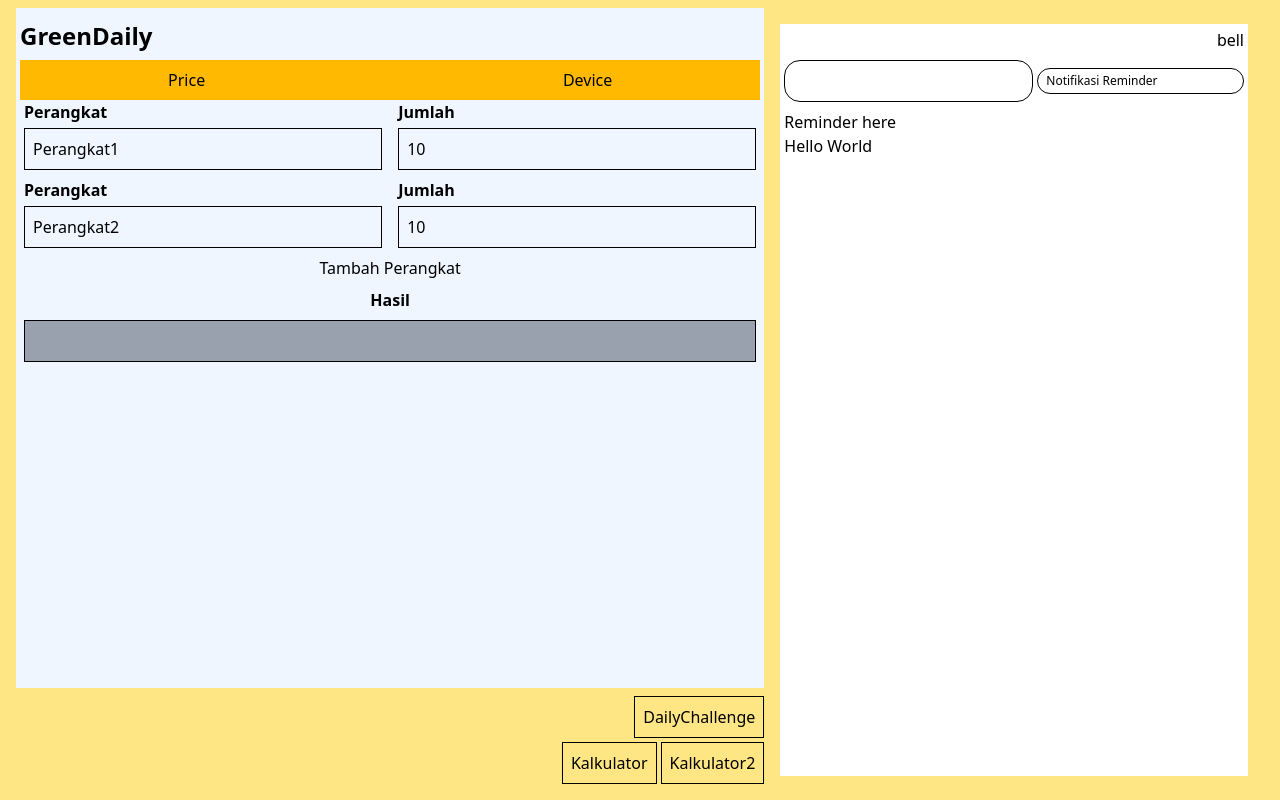
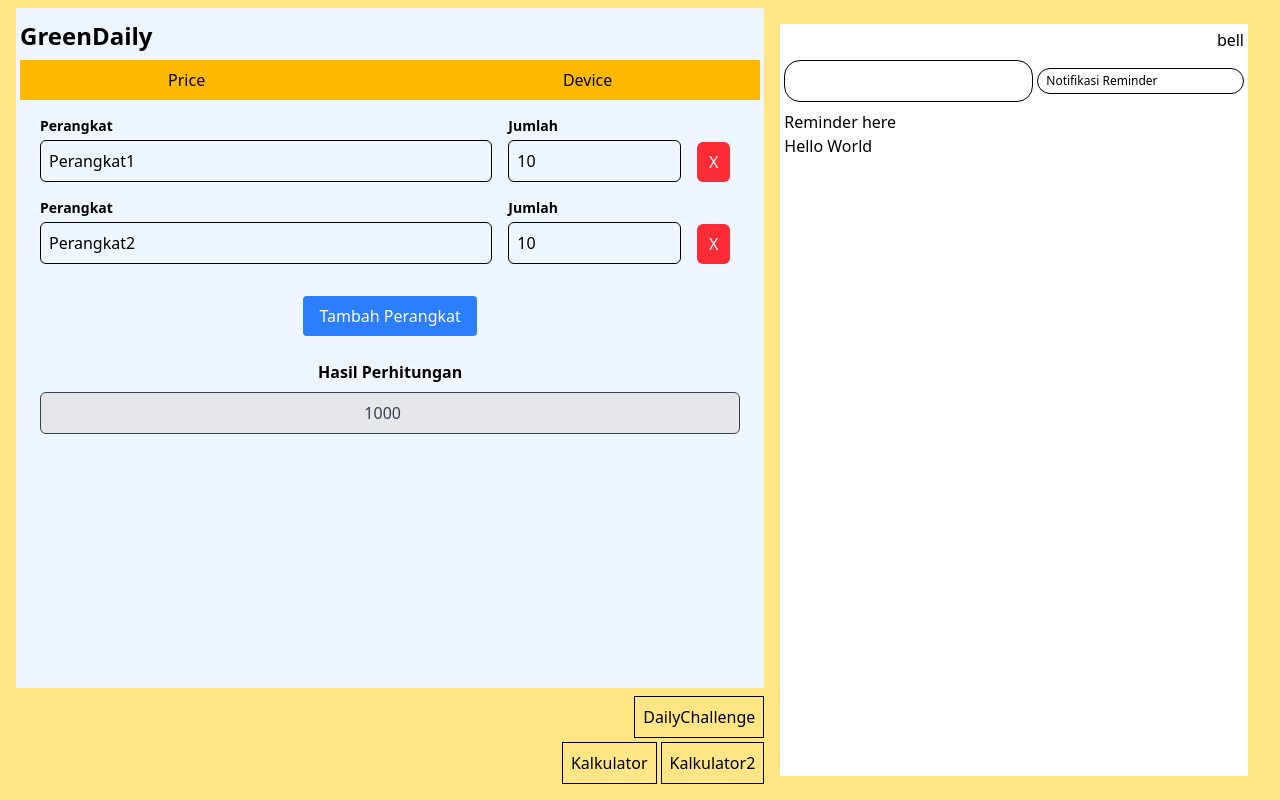
Before and after one commit to sihotang-yonathan1/GreenDaily, a React (Vite) app: page /calculator/byDevice in a window 1280 px wide. Built offline with nearby package versions, Linux system fonts and the light colour scheme.

Commit message:
feat: Fitur delete perangkat, scroll dan sampel tarrif

```diff
--- /dev/null
+++ b/src/app/energyCalculator/CalculatorDeviceRow.tsx
@@ -0,0 +1,76 @@
+import { useState } from "react";
+
+// Tipe ini bisa juga diimpor dari berkas tipe global jika Anda punya
+export type DeviceMapItemData = {
+  id: string;
+  name: string;
+  price: number; // Meskipun tidak digunakan di baris ini, ini bagian dari data perangkat
+  count: number;
+};
+
+// Definisikan tipe props untuk CalculatorDeviceRow
+type CalculatorDeviceRowProps = DeviceMapItemData & {
+  onDelete: (id: string) => void;
+  // Nantinya bisa ditambahkan: onUpdate: (id: string, updatedData: Partial<DeviceMapItemData>) => void;
+};
+
+export function CalculatorDeviceRow({
+  id,
+  name,
+  price, // price diterima sebagai prop tapi tidak digunakan untuk input di baris ini secara langsung
+  count,
+  onDelete
+}: CalculatorDeviceRowProps) {
+  // State lokal untuk input di baris ini
+  // Jika Anda ingin perubahan di sini langsung update ke parent (CalculatorByDevice),
+  // Anda perlu mengangkat state ini ke parent atau menggunakan prop onUpdate.
+  // Untuk sekarang, kita biarkan state ini lokal untuk input.
+  const [deviceName, setDeviceName] = useState<string>(name);
+  const [deviceCount, setDeviceCount] = useState<number>(count);
+
+  return (
+    <div className="flex flex-row w-full gap-x-4 px-1 items-center mb-2"> {/* Tambah margin-bottom */}
+      {/* Input Nama Perangkat */}
+      <div className="flex flex-col flex-grow gap-y-1"> {/* flex-grow agar mengambil sisa ruang */}
+        <label htmlFor={`deviceType-${id}`} className="font-semibold text-sm"> {/* Kecilkan font label */}
+          Perangkat
+        </label>
+        <input
+          type="text"
+          className="border py-2 px-2 rounded-md focus:ring-blue-500 focus:border-blue-500"
+          id={`deviceType-${id}`}
+          value={deviceName}
+          onChange={(event) => setDeviceName(event.target.value)}
+          placeholder="Nama Perangkat"
+        />
+      </div>
+
+      {/* Input Jumlah */}
+      <div className="flex flex-col w-1/4 gap-y-1"> {/* Atur lebar spesifik */}
+        <label htmlFor={`deviceNumber-${id}`} className="font-semibold text-sm">
+          Jumlah
+        </label>
+        <input
+          type="number"
+          id={`deviceNumber-${id}`}
+          min={0}
+          className="border py-2 px-2 rounded-md focus:ring-blue-500 focus:border-blue-500"
+          value={deviceCount}
+          onChange={(event) => setDeviceCount(Number(event.target.value ?? 0))}
+          placeholder="0"
+        />
+      </div>
+
+      {/* Tombol Hapus */}
+      <div className="flex items-end h-full pt-5"> {/* Sesuaikan pt agar tombol sejajar dengan input setelah label */}
+        <button
+          onClick={() => onDelete(id)}
+          className="py-2 px-3 bg-red-500 text-white rounded-md hover:bg-red-600 focus:outline-none focus:ring-2 focus:ring-red-500 focus:ring-opacity-50"
+          aria-label={`Hapus perangkat ${deviceName}`}
+        >
+          X
+        </button>
+      </div>
+    </div>
+  );
+}
--- a/src/app/energyCalculator/byDevice.tsx
+++ b/src/app/energyCalculator/byDevice.tsx
@@ -1,93 +1,81 @@
 import { useState } from "react";
+import { CalculatorDeviceRow, type DeviceMapItemData } from './CalculatorDeviceRow'; // Pastikan path ini benar
 
-type DeviceMapItemData = {
-  name: string;
-  price: number,
-  count: number,
-
-}
-
-const deviceData: DeviceMapItemData[] = [{
+// Data awal dengan ID unik
+const initialDeviceData: DeviceMapItemData[] = [{
+  id: `init-device-${Date.now()}-1`,
   name: "Perangkat1",
-  price: 50,
-  count: 10,
+  price: 50, // Asumsi ini adalah 'harga' atau 'tarif' default per unit KWh/day untuk perangkat ini, atau bisa 0 jika tarif global
+  count: 10, // Ini bisa jadi KWh atau Watt, tergantung definisi Anda
 }, {
+  id: `init-device-${Date.now()}-2`,
   name: "Perangkat2",
   price: 50,
   count: 10,
-}]
+}];
 
-function CalculatorDeviceRow({name, price, count}: DeviceMapItemData){
-  const [tempInput, setTempInput] = useState<DeviceMapItemData>({
-    name: name,
-    count: count,
-    price: price
-  })
-  return (
-    <div className="flex flex-row w-full gap-x-4 px-1">
-      {/* Device name */}
-      <div className="flex flex-col w-full gap-y-1">
-        <label htmlFor="devicetype" className="font-semibold">Perangkat</label>
-        <input
-          type="text"
-          className="border py-2 px-2"
-          id="deviceType"
-          value={tempInput.name}
-          onChange={event => setTempInput({...tempInput, name: event.target.value})}
-          />
-      </div>
+export function CalculatorByDevice() {
+  const [tempData, setTempData] = useState<DeviceMapItemData[]>(initialDeviceData);
 
-      {/* Device Number */}
-      <div className="flex flex-col w-full gap-y-1">
-        <label htmlFor="deviceNumber" className="font-semibold">Jumlah</label>
-        <input
-          type="number"
-          id="deviceNumber"
-          min={0}
-          className="border py-2 px-2"
-          value={tempInput.count}
-          onChange={event => setTempInput({...tempInput, count: Number(event.target.value ?? 0)})}
-        />
-      </div>
-    </div>
-  )
+  function handleAddItem(data: Omit<DeviceMapItemData, 'id'>) {
+    const newItem: DeviceMapItemData = {
+      ...data,
+      id: `device-${Date.now()}-${tempData.length + Math.random().toString(36).substring(7)}`, // ID lebih unik
+    };
+    setTempData(prevTempData => [...prevTempData, newItem]);
   }
 
-export function CalculatorByDevice(){
-  const [tempData, setTempData] = useState<DeviceMapItemData[]>(deviceData)
-
-  function handleAddItem(data: DeviceMapItemData){
-    setTempData([...tempData, data])
+  function handleDeleteItem(idToDelete: string) {
+    setTempData(prevData => prevData.filter(item => item.id !== idToDelete));
   }
 
+  // Logika untuk menghitung total hasil (contoh sederhana)
+  // Ini akan perlu disesuaikan jika 'price' adalah tarif global dan 'count' adalah KWh
+  // atau jika 'count' adalah Watt dan ada durasi.
+  // Untuk sekarang, kita anggap price di DeviceMapItemData adalah tarif per unit count.
+  const calculateTotal = () => {
+    return tempData.reduce((total, item) => total + (item.price * item.count), 0);
+  };
+
   return (
-    <div className="flex flex-col h-full gap-y-2 w-full">
-      {tempData.map((item, index) => (
+    <div className="flex flex-col h-full gap-y-2 w-full p-4"> {/* Tambahkan padding jika perlu */}
+      {/* Wrapper untuk daftar perangkat agar bisa di-scroll */}
+      <div className="device-list-container flex flex-col gap-y-2" style={{ maxHeight: '300px', overflowY: 'auto', paddingRight: '10px', marginBottom: '1rem' }}>
+        {tempData.map((item) => (
           <CalculatorDeviceRow
-          key={index}
+            key={item.id}
+            id={item.id}
             name={item.name}
             price={item.price}
             count={item.count}
-        />)
-      )}
+            onDelete={handleDeleteItem}
+            // Jika Anda ingin update dinamis dari child:
+            // onUpdate={(updatedField, newValue) => handleUpdateItem(item.id, updatedField, newValue)}
+          />
+        ))}
+      </div>
 
       {/* Add button */}
       <div className="flex justify-center">
         <button
-          onClick={_ => handleAddItem({name: "", price: 0, count: 0})}>
+          className="py-2 px-4 bg-blue-500 text-white rounded hover:bg-blue-600"
+          onClick={() => handleAddItem({ name: "", price: 0, count: 0 })} // Sesuaikan default price jika perlu
+        >
           Tambah Perangkat
         </button>
       </div>
 
       {/* Result */}
-      <div className="flex flex-col w-full px-1 gap-y-2">
-        <label htmlFor="deviceCalculationResult" className="text-center font-semibold">Hasil</label>
+      <div className="flex flex-col w-full px-1 gap-y-2 mt-4">
+        <label htmlFor="deviceCalculationResult" className="text-center font-semibold">Hasil Perhitungan</label>
         <input
           type="number"
           id="deviceCalculationResult"
-          className="border py-2 bg-gray-400 px-2"
-          disabled />
+          className="border py-2 bg-gray-200 px-2 text-gray-700 rounded-md text-center" // Sedikit styling
+          value={calculateTotal()} // Panggil fungsi kalkulasi
+          disabled // Tetap disabled karena ini adalah output
+        />
       </div>
     </div>
-  )
+  );
 }
--- a/src/app/energyCalculator/byPrice.tsx
+++ b/src/app/energyCalculator/byPrice.tsx
@@ -1,13 +1,79 @@
-import { useState } from "react"
+import React, { useState, useEffect } from "react";
 
-export function CalculatorByPrice(){
-  const [totalKWh, setTotalKWh] = useState<number | null>(null)
-  const [price, setPrice] = useState<number | null>(null)
+// 1. Define VA Tariff Data
+// This data is crucial for the VA selection feature.
+// Please ensure these tariff values are accurate according to PLN regulations.
+const vaTariffs = [
+  { va: 450, label: 'Rumah Tangga 450 VA', tariff: 169.95 }, // Example Rp/kWh
+  { va: 900, label: 'Rumah Tangga 900 VA (Subsidi)', tariff: 605.00 },
+  { va: 900, label: 'Rumah Tangga 900 VA RTM', tariff: 1352.00 },
+  { va: 1300, label: 'Rumah Tangga 1300 VA', tariff: 1444.70 },
+  { va: 2200, label: 'Rumah Tangga 2200 VA', tariff: 1444.70 },
+  { va: 0, label: 'Input Manual', tariff: 0 }, // Option for manual input
+];
 
-  const result = (totalKWh ?? 0) * (price ?? 0)
+export function CalculatorByPrice() {
+  // 2. Add State for VA Selection and update existing states
+  // selectedVA: Stores the selected VA value (0 for 'Input Manual').
+  const [selectedVA, setSelectedVA] = useState<number | string>(0);
+  // totalKWh: Stores the total kWh input from the user. Using string to allow empty input field.
+  const [totalKWh, setTotalKWh] = useState<number | string>('');
+  // currentTariff: Stores the tariff per kWh, either selected from VA or manually entered. Using string.
+  const [currentTariff, setCurrentTariff] = useState<number | string>('');
+  // calculationResult: Stores the final calculated cost.
+  const [calculationResult, setCalculationResult] = useState<number>(0);
+
+  // 4. Implement handleVAChange function
+  // This function updates the selectedVA and currentTariff based on dropdown selection.
+  const handleVAChange = (event: React.ChangeEvent<HTMLSelectElement>) => {
+    const newSelectedVA = Number(event.target.value);
+    setSelectedVA(newSelectedVA);
+
+    const selectedTariffInfo = vaTariffs.find(item => item.va === newSelectedVA);
+    if (selectedTariffInfo) {
+      setCurrentTariff(selectedTariffInfo.tariff);
+    } else {
+      // If 'Input Manual' (va: 0) is selected, clear the tariff field
+      setCurrentTariff('');
+    }
+  };
+
+  // 5. Update Calculation Result using useEffect
+  // This hook recalculates the result whenever totalKWh or currentTariff changes.
+  useEffect(() => {
+    const kwh = Number(totalKWh);
+    const tariff = Number(currentTariff);
+
+    // Ensure both values are valid numbers before calculation
+    // Check for non-negative values as well.
+    if (!isNaN(kwh) && !isNaN(tariff) && kwh >= 0 && tariff >= 0) {
+      setCalculationResult(kwh * tariff);
+    } else {
+      setCalculationResult(0); // Set to 0 if input is invalid or empty
+    }
+  }, [totalKWh, currentTariff]);
 
   return (
-    <div className="flex flex-col h-full justify-center gap-y-8">
+    <div className="flex flex-col h-full justify-center gap-y-8 p-6 bg-white rounded-lg shadow-md">
+      <h2 className="text-2xl font-bold mb-4 text-gray-800 text-center">Kalkulator Harga Listrik (Per KWh)</h2>
+
+      {/* 3. Build UI for VA Group Selection */}
+      <div className="mb-4">
+        <label htmlFor="vaSelection" className="block text-sm font-medium text-gray-700 mb-1">Pilih Golongan VA:</label>
+        <select
+          id="vaSelection"
+          value={selectedVA}
+          onChange={handleVAChange}
+          className="mt-1 block w-full pl-3 pr-10 py-2 text-base border-gray-300 focus:outline-none focus:ring-blue-500 focus:border-blue-500 sm:text-sm rounded-md shadow-sm"
+        >
+          {vaTariffs.map(item => (
+            <option key={item.label} value={item.va}>
+              {item.label}
+            </option>
+          ))}
+        </select>
+      </div>
+
       {/* Form input */}
       <div className="flex flex-row gap-x-3 w-full">
         {/* Total kwH */}
@@ -16,40 +82,46 @@ export function CalculatorByPrice(){
           <input
             type="number"
             id="kwh"
-            value={totalKWh ?? ""}
+            value={totalKWh} // Use totalKWh state
             min={0}
-            defaultValue={totalKWh ?? ""}
-            onChange={(event) => setTotalKWh(Number(event.target.value) ?? 0)}
-            className="border p-2 md:px-2 md:py-3"
+            onChange={(event) => setTotalKWh(event.target.value)} // Update totalKWh state
+            className="border p-2 md:px-2 md:py-3 rounded-md" // Added rounded-md
+            placeholder="Masukkan total KWh"
           />
         </div>
 
         {/* Tarif Listrik */}
         <div className="flex flex-col w-full">
-          <label htmlFor="price" className="font-semibold">Tarif Listrik</label>
+          <label htmlFor="price" className="font-semibold">Tarif Listrik (Rp/kWh)</label> {/* Added unit */}
           <input
             type="number"
             id="price"
-            value={price ?? ""}
+            value={currentTariff} // Use currentTariff state
             min={0}
-            onChange={(event) => setPrice(Number(event.target.value) ?? 0)}
-            className="border p-2 md:px-2 md:py-3"
+            onChange={(event) => {
+              setCurrentTariff(event.target.value);
+              // Reset VA selection if tariff is manually changed
+              // This checks if the manually entered tariff is different from the auto-filled one based on selectedVA
+              if (Number(event.target.value) !== vaTariffs.find(item => item.va === selectedVA)?.tariff) {
+                setSelectedVA(0); // Set to 'Input Manual' (va: 0)
+              }
+            }}
+            className="border p-2 md:px-2 md:py-3 rounded-md" // Added rounded-md
+            placeholder="Masukkan tarif listrik"
+            // Make it read-only if a VA template is selected (not 'Input Manual')
+            readOnly={selectedVA !== 0}
           />
         </div>
       </div>
 
       {/* Result */}
-      <div className="flex flex-col">
-        <h3 className="text-center capitalize font-semibold">hasil Perhitungan</h3>
-        <input
-          type="number"
-          name="result"
-          id="result"
-          disabled
-          value={result}
-          className="border p-2 disabled:bg-gray-100 text-center md:px-2 md:py-3"
-        />
+      {/* Changed background, border, and text colors to shades of gray/black */}
+      <div className="flex flex-col mt-6 p-4 bg-gray-100 border border-gray-300 rounded-md text-center">
+        <h3 className="text-lg font-semibold text-gray-900 mb-2 capitalize">hasil Perhitungan</h3>
+        <p className="text-3xl font-extrabold text-gray-900">
+          Rp {calculationResult.toLocaleString('id-ID')}
+        </p>
       </div>
     </div>
-  )
+  );
 }
```
Also changed, not shown: 1 other file (tests, documents, lock files or other folders). Lines whose indentation alone changed are shown as unchanged.
